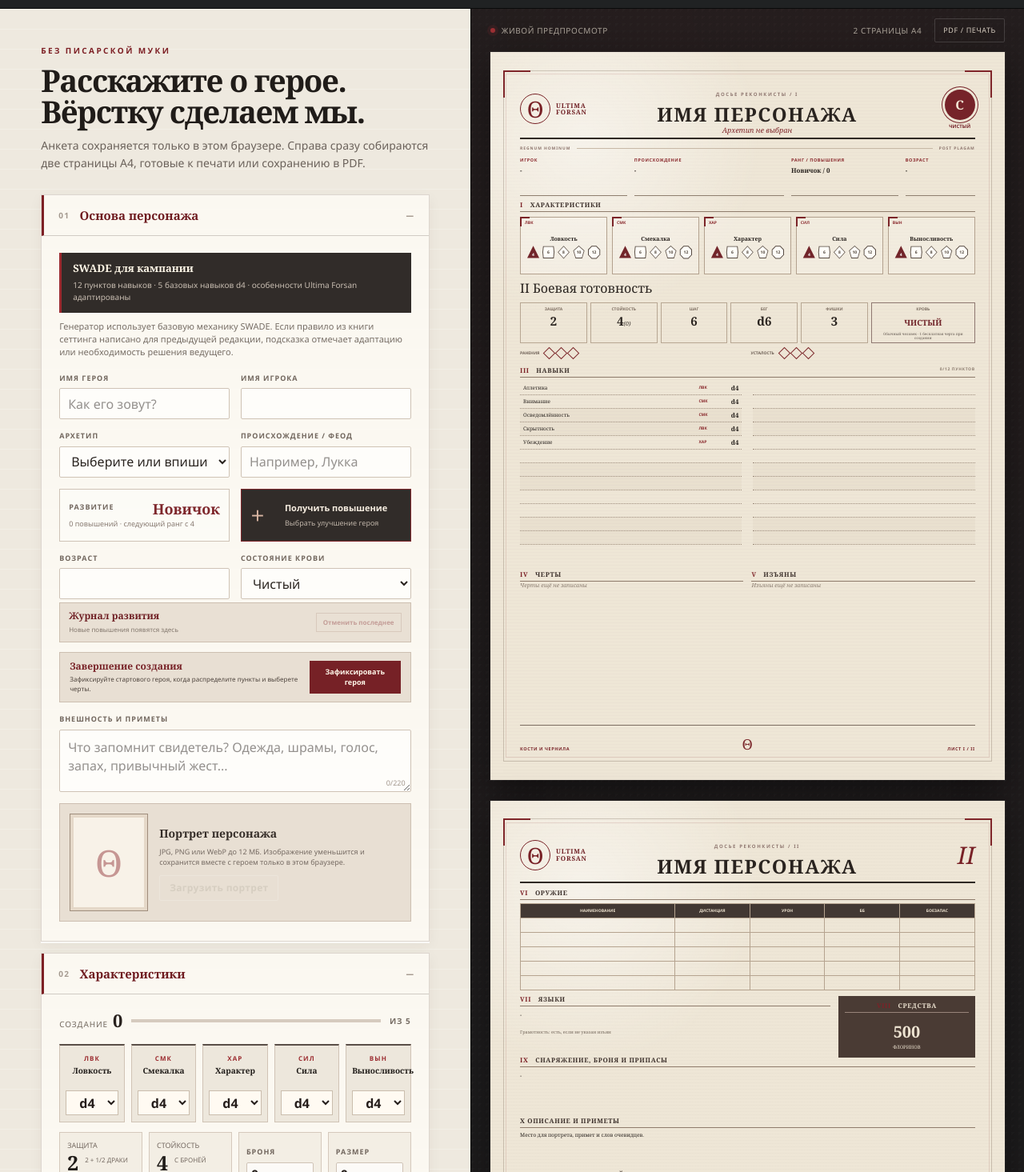
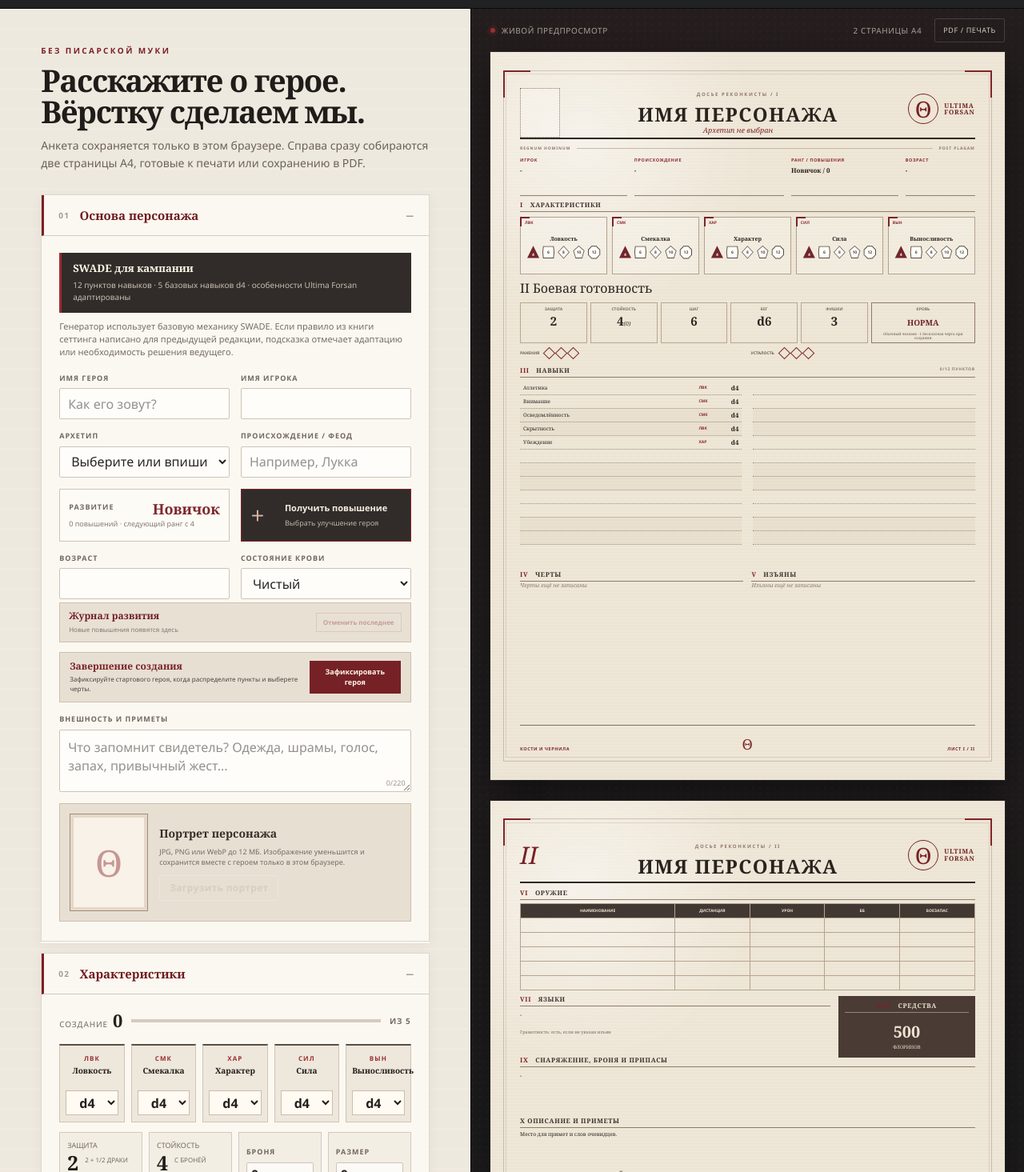
Before and after one commit to justfry/bonesandink, a React (Vite) app: page / in a window 1280 px wide. Shown: the part 125-1590 px from the top of the page at 80% size. Built offline with nearby package versions, Linux system fonts and the light colour scheme.

Commit message:
Move portrait into printable sheet header

```diff
--- a/app/globals.css
+++ b/app/globals.css
@@ -531,19 +531,19 @@ details[open] summary::after { content: "−"; }
 .sheet-crop.top-left { left: 2.5%; border-left: 2px solid #7f2529; }
 .sheet-crop.top-right { right: 2.5%; border-right: 2px solid #7f2529; }
 
-.sheet-header { min-height: 8.7%; display: grid; grid-template-columns: 90px 1fr 66px; gap: 12px; align-items: center; border-bottom: 2px solid #2f2924; position: relative; z-index: 2; }
+.sheet-header { min-height: 8.7%; display: grid; grid-template-columns: 66px 1fr 90px; gap: 12px; align-items: center; border-bottom: 2px solid #2f2924; position: relative; z-index: 2; }
 .sheet-header.compact { min-height: 7.7%; }
-.sheet-brand { display: flex; align-items: center; gap: 7px; }
+.sheet-brand { justify-self: end; display: flex; align-items: center; gap: 7px; }
 .sheet-brand b { width: 38px; height: 38px; display: grid; place-items: center; color: #782126; border: 1.5px solid #782126; border-radius: 50%; font: 28px/1 var(--serif); }
 .sheet-brand span { color: #6f1f24; font: 700 8px/1.05 var(--serif); letter-spacing: .1em; }
+.sheet-header-portrait { width: 50px; height: 62px; align-self: end; overflow: hidden; background: rgba(255,255,255,.2); border: 1px solid #8e7b6b; }
+.sheet-header-portrait:empty { border-style: dotted; }
+.sheet-header-portrait img { width: 100%; height: 100%; object-fit: cover; filter: grayscale(1) contrast(.92); }
 .sheet-title { min-width: 0; text-align: center; }
 .sheet-title small { color: #8f7770; font: 700 6px/1 var(--sans); letter-spacing: .26em; }
 .sheet-title h2 { margin: 5px 0 1px; overflow: hidden; white-space: nowrap; text-overflow: ellipsis; font: 700 clamp(15px, 2.2vw, 24px)/1 var(--serif); letter-spacing: .06em; text-transform: uppercase; }
 .sheet-title p { margin: 0; color: #7e2529; font-size: 9px; font-style: italic; }
-.sheet-seal { justify-self: end; text-align: center; }
-.sheet-seal span { width: 38px; height: 38px; display: grid; place-items: center; margin: auto; color: #f2e8d6; background: #762329; border-radius: 50%; box-shadow: 0 0 0 3px #eee6d6, 0 0 0 4px #762329; font-weight: 700; }
-.sheet-seal small { display: block; margin-top: 5px; color: #762329; font: 700 6px/1 var(--sans); text-transform: uppercase; }
-.folio { justify-self: end; color: #782126; font: italic 30px/1 var(--serif); }
+.folio { justify-self: start; color: #782126; font: italic 30px/1 var(--serif); }
 
 .sheet-rule { height: 2.8%; display: grid; grid-template-columns: auto 1fr auto; gap: 8px; align-items: center; color: #8d756d; font: 700 5px/1 var(--sans); letter-spacing: .18em; }
 .sheet-rule i { height: 1px; background: #c7b8a6; }
@@ -668,10 +668,8 @@ details[open] summary::after { content: "−"; }
 
 .second-page-appearance { height: 8%; padding-top: 1%; }
 .second-page-appearance > div { height: calc(100% - 14px); }
-.second-page-appearance .appearance-with-portrait { display: grid; grid-template-columns: 58px 1fr; gap: 8px; padding-top: 4px; }
-.second-page-appearance figure { width: 58px; height: 69px; margin: 0; overflow: hidden; background: #fff; border: 1px solid #8e7b6b; }
-.second-page-appearance figure img { width: 100%; height: 100%; object-fit: cover; filter: grayscale(1) contrast(.92); }
-.second-page-appearance .appearance-with-portrait p { margin-top: 0; }
+.second-page-appearance > div { padding-top: 4px; }
+.second-page-appearance > div p { margin-top: 0; }
 
 .biography-print { height: 25%; padding-top: 1%; }
 .biography-print > div { display: grid; grid-template-columns: 1fr 1fr; gap: 5px 9px; margin-top: 6px; }
@@ -791,7 +789,7 @@ details[open] summary::after { content: "−"; }
   .character-sheet::before { border-color: #777 !important; }
   .character-sheet::after { display: none !important; }
   .sheet-crop { border-color: #000 !important; }
-  .sheet-seal span,
+  .sheet-header-portrait,
   .sheet-brand b {
     border-color: #000 !important;
     outline: none !important;
--- a/app/page.tsx
+++ b/app/page.tsx
@@ -2089,14 +2089,16 @@ export default function Home() {
           <div className="sheet-stack">
             <article className="character-sheet sheet-one">
               <div className="sheet-crop top-left" /><div className="sheet-crop top-right" />
-              <header className="sheet-header">
-                <div className="sheet-brand"><b>Θ</b><span>ULTIMA<br />FORSAN</span></div>
+              <header className="sheet-header sheet-header-primary">
+                <div className="sheet-header-portrait">
+                  {character.portrait && character.printPortrait && <img style={{ objectPosition: `${character.portraitX}% ${character.portraitY}%`, transform: `scale(${character.portraitZoom / 100})` }} src={character.portrait} alt="" />}
+                </div>
                 <div className="sheet-title">
                   <small>ДОСЬЕ РЕКОНКИСТЫ / I</small>
                   <h2>{character.name || "ИМЯ ПЕРСОНАЖА"}</h2>
                   <p>{character.archetype || "Архетип не выбран"}</p>
                 </div>
-                <div className="sheet-seal"><span>{character.purity === "Чистый" ? "C" : "N"}</span><small>{character.purity}</small></div>
+                <div className="sheet-brand"><b>Θ</b><span>ULTIMA<br />FORSAN</span></div>
               </header>
 
               <div className="sheet-rule"><span>REGNUM HOMINUM</span><i /><span>POST PLAGAM</span></div>
@@ -2136,7 +2138,7 @@ export default function Home() {
                     <div><small>Фишки</small><b>{character.bennies}</b></div>
                     <div className="blood-stat">
                       <small>Кровь</small>
-                      <b>{character.purity}</b>
+                      <b>{character.purity === "Нечистый" ? "Нечистая" : "Норма"}</b>
                       <p>{character.purity === "Нечистый" ? "Иммунитет к Чуме · заразная кровь · восстанет после смерти" : "Обычный человек · 1 бесплатная черта при создании"}</p>
                     </div>
                   </div>
@@ -2176,9 +2178,9 @@ export default function Home() {
             <article className="character-sheet sheet-two">
               <div className="sheet-crop top-left" /><div className="sheet-crop top-right" />
               <header className="sheet-header compact">
+                <div className="folio">II</div>
+                <div className="sheet-title"><small>ДОСЬЕ РЕКОНКИСТЫ / II</small><h2>{character.name || "ИМЯ ПЕРСОНАЖА"}</h2></div>
                 <div className="sheet-brand"><b>Θ</b><span>ULTIMA<br />FORSAN</span></div>
-                <div className="sheet-title"><small>ДОСЬЕ РЕКОНКИСТЫ / II</small><h2>{character.name || "ИМЯ ПЕРСОНАЖА"}</h2></div>
-                <div className="folio">II</div>
               </header>
 
               <section className="sheet-section weapons-section second-page-weapons">
@@ -2213,10 +2215,7 @@ export default function Home() {
 
               <section className="appearance-print second-page-appearance">
                 <h3><span>X</span> Описание и приметы</h3>
-                <div className={character.portrait && character.printPortrait ? "appearance-with-portrait" : ""}>
-                  {character.portrait && character.printPortrait && <figure><img style={{ objectPosition: `${character.portraitX}% ${character.portraitY}%`, transform: `scale(${character.portraitZoom / 100})` }} src={character.portrait} alt="" /></figure>}
-                  <p>{character.appearance || (character.portrait && character.printPortrait ? "" : "Место для портрета, примет и слов очевидцев.")}</p>
-                </div>
+                <div><p>{character.appearance || "Место для примет и слов очевидцев."}</p></div>
               </section>
 
               <section className="sheet-section biography-print">
@@ -2243,7 +2242,7 @@ export default function Home() {
 
               <footer className="sheet-footer"><span>SWADE - адаптация кампании</span><b>Θ</b><span>Лист II / {character.printExtraNotesPage ? "III" : "II"}</span></footer>
             </article>
-            {character.printExtraNotesPage && <article className="character-sheet notes-page"><div className="sheet-crop top-left" /><div className="sheet-crop top-right" /><header className="sheet-header compact"><div className="sheet-brand"><b>Θ</b><span>ULTIMA<br />FORSAN</span></div><div className="sheet-title"><small>ПОЛЕВОЙ ЖУРНАЛ / III</small><h2>{character.name || "ИМЯ ПЕРСОНАЖА"}</h2></div><div className="folio">III</div></header><section><h3>Заметки, улики и долги</h3>{Array.from({ length: 28 }).map((_, index) => <i key={index} />)}</section><footer className="sheet-footer"><span>Кости и Чернила</span><b>Θ</b><span>Лист III / III</span></footer></article>}
+            {character.printExtraNotesPage && <article className="character-sheet notes-page"><div className="sheet-crop top-left" /><div className="sheet-crop top-right" /><header className="sheet-header compact"><div className="folio">III</div><div className="sheet-title"><small>ПОЛЕВОЙ ЖУРНАЛ / III</small><h2>{character.name || "ИМЯ ПЕРСОНАЖА"}</h2></div><div className="sheet-brand"><b>Θ</b><span>ULTIMA<br />FORSAN</span></div></header><section><h3>Заметки, улики и долги</h3>{Array.from({ length: 28 }).map((_, index) => <i key={index} />)}</section><footer className="sheet-footer"><span>Кости и Чернила</span><b>Θ</b><span>Лист III / III</span></footer></article>}
           </div>
         </section>
       </div>
```
Also changed, not shown: 1 other file (tests, documents, lock files or other folders).
